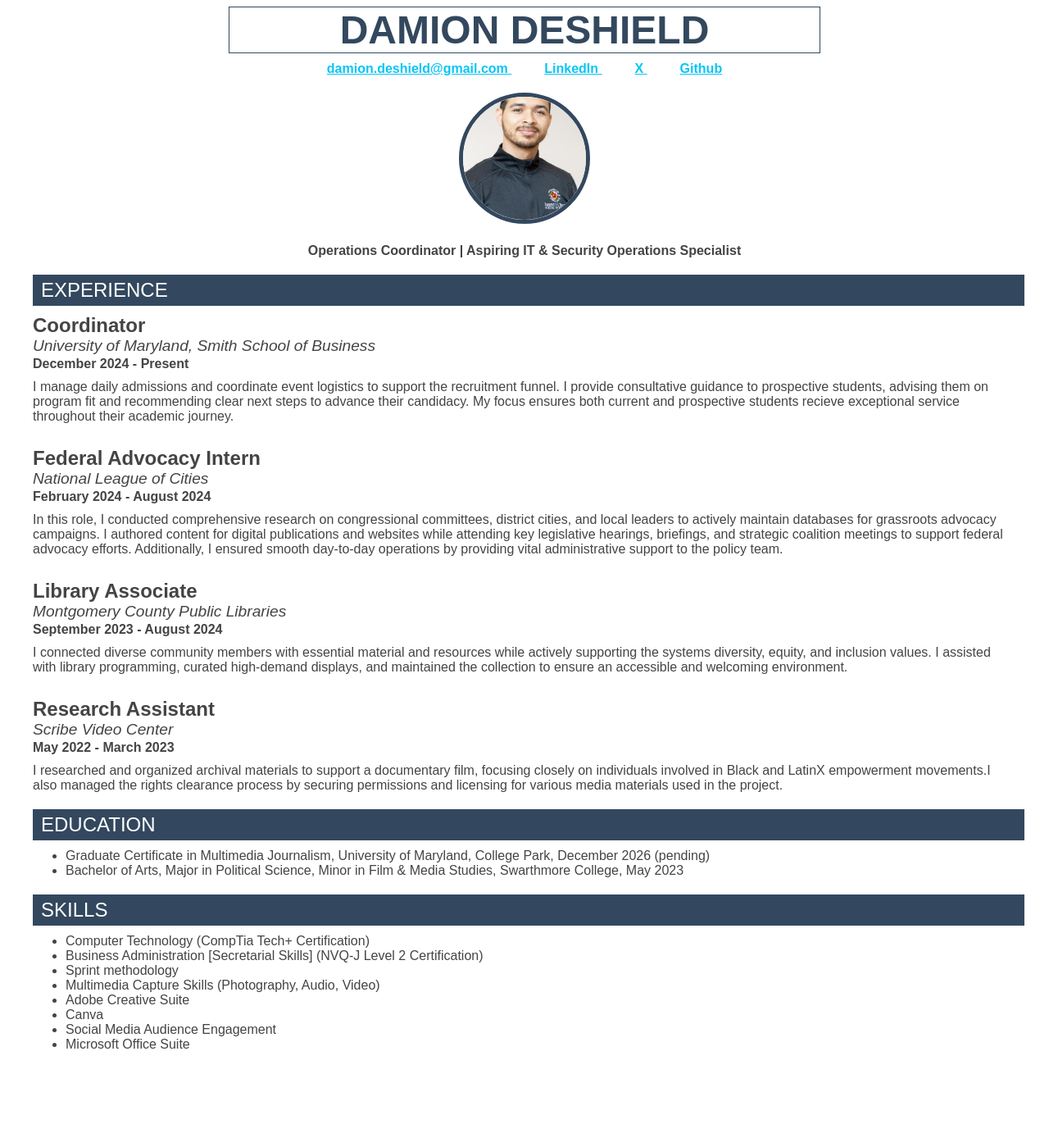
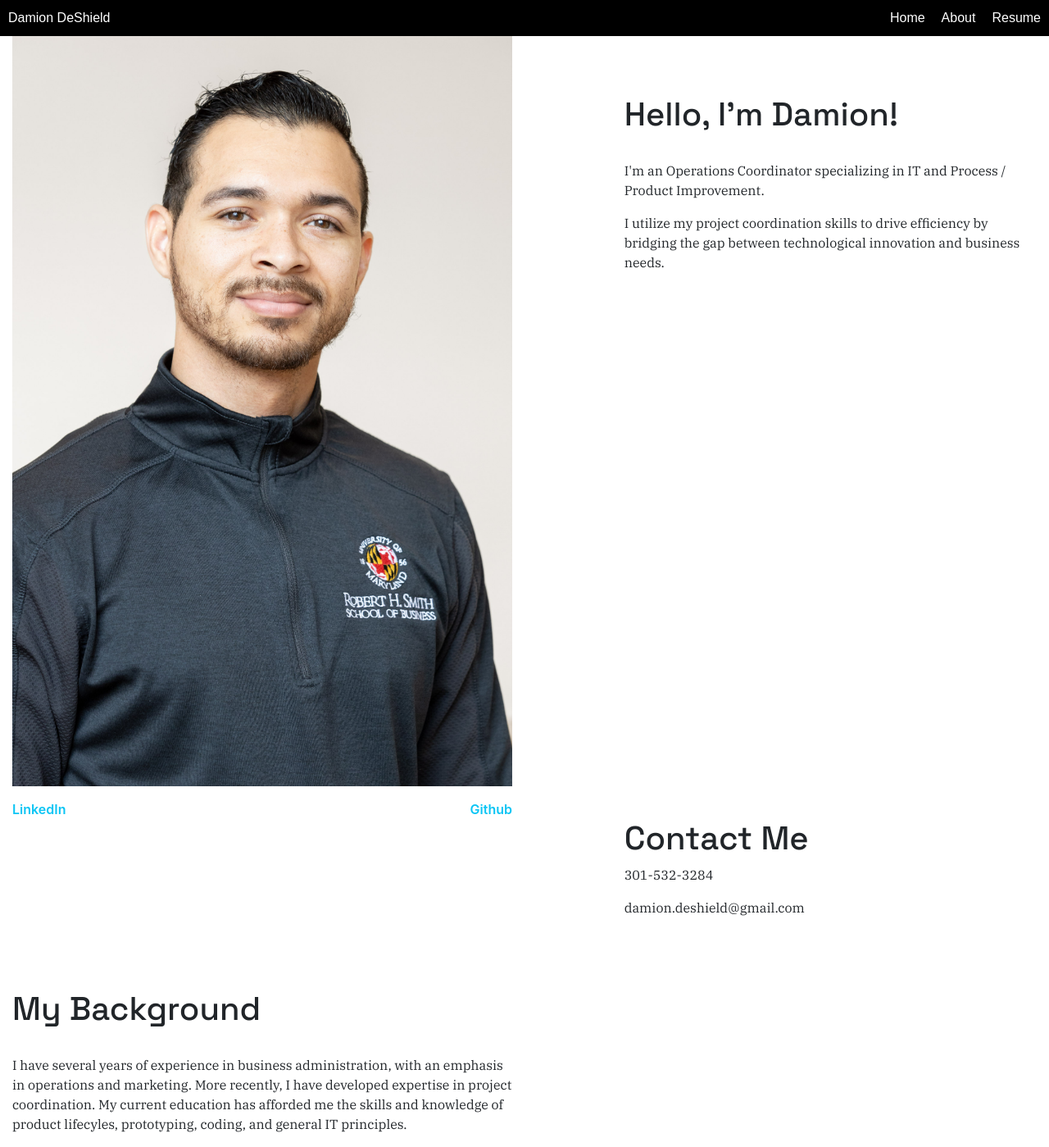
Before and after one commit to DeShield92/Damion-DeShield-Jour652, a plain HTML site: page Resume/index.html in a window 1280 px wide. Shown: the whole page at 82% size. Before the commit the page ends 1341 px from the top, so only its background shows below. Drawn offline with nearby package versions, Linux system fonts and the light colour scheme.

Commit message:
Home Page half update
Home Page half completed.

```diff
--- a/Resume/index.html
+++ b/Resume/index.html
@@ -1,69 +1,73 @@
-<!DOCTYPE html>
+<!doctype html>
 <html lang="en">
-    <Head>
-        <meta charset="UTF-8">
-        <meta name="viewport" content="width=device-width, initial-scale=1.0">
-        <Title> Damion DeShield's Resume </Title>
-        <link href="style.css" rel="stylesheet" type="text/css">
-    </Head>
-     <Body>
-        <!-- I built this myself! -->
-      <Div class="container">
-     <Div>
-            <Div id="name">Damion DeShield</Div>
-     </Div>
-     <Div>
-        <ul class="menu">
-            <li> <a href="https://mail.google.com"target="_blank">damion.deshield@gmail.com </a> </li>
-            <li> <a href="https://linkedin.com/in/damion-deshield-aa-political-science"target="_blank">LinkedIn </a> </li>
-            <li> <a href="https://x.com/DDeShield92"target="_blank">X </a></li>
-            <li> <a href="https://github.com/DeShield92"target="_blank">Github </a> </li>
-        </ul>
-     </Div>
-     <Div id="headshot-container">
-     <img id="headshot" src="./DeShield_Damion-Headshot.jpg" alt="Description">
-     </Div>
-     <Div>
-        <p class="description"> <Div id="title"> Operations Coordinator | Aspiring IT & Security Operations Specialist</Div></p>
-     </Div>
-        <Div class="sectionheader"> Experience </Div>
-         <Div class="jobtitle"> Coordinator</Div>
-          <Div class="organization"> University of Maryland, Smith School of Business </Div>
-           <Div class="date"> December 2024 - Present </Div>
-            <p class="description"> I manage daily admissions and coordinate event logistics to support the recruitment funnel. I provide consultative guidance to prospective students, advising them on program fit and recommending clear next steps to advance their candidacy. My focus ensures both current and prospective students recieve exceptional service throughout their academic journey.</p> <br>
-         <Div class="jobtitle"> Federal Advocacy Intern </Div>
-          <Div class="organization"> National League of Cities </Div>
-           <Div class="date"> February 2024 - August 2024 </Div>
-            <p class="description"> In this role, I conducted comprehensive research on congressional committees, district cities, and local leaders to actively maintain databases for grassroots advocacy campaigns. I authored content for digital publications and websites while attending key legislative hearings, briefings, and strategic coalition meetings to support federal advocacy efforts. Additionally, I ensured smooth day-to-day operations by providing vital administrative support to the policy team. </p> <br>
-         <Div class="jobtitle"> Library Associate </Div>
-          <Div class="organization"> Montgomery County Public Libraries </Div>
-           <Div class="date"> September 2023 - August 2024 </Div>
-            <p class="description"> I connected diverse community members with essential material and resources while actively supporting the systems diversity, equity, and inclusion values. I assisted with library programming, curated high-demand displays, and maintained the collection to ensure an accessible and welcoming environment. </p> <br>
-         <Div class="jobtitle"> Research Assistant </Div>
-          <Div class="organization"> Scribe Video Center </Div>
-           <Div class="date"> May 2022 - March 2023 </Div>
-            <p class="description"> I researched and organized archival materials to support a documentary film, focusing closely on individuals involved in Black and LatinX empowerment movements.I also managed the rights clearance process by securing permissions and licensing for various media materials used in the project. </p>
-        </H2>
-     <Div>
-        <Div class="sectionheader"> Education </Div>
-         <ul id="degrees">
-           <li> Graduate Certificate in Multimedia Journalism, University of Maryland, College Park, December 2026 (pending) </li>
-           <li> Bachelor of Arts, Major in Political Science, Minor in Film & Media Studies, Swarthmore College, May 2023</li>
-         </ul>
-     </Div>
-     <Div>
-        <Div class="sectionheader"> Skills </Div>
-         <ul id="do">
-            <li> Computer Technology (CompTia Tech+ Certification) </li>
-            <li> Business Administration [Secretarial Skills] (NVQ-J Level 2 Certification) </li>
-            <li> Sprint methodology</li>
-            <li> Multimedia Capture Skills (Photography, Audio, Video) </li>
-            <li> Adobe Creative Suite </li>
-            <li> Canva </li>
-            <li> Social Media Audience Engagement </li>
-            <li> Microsoft Office Suite </li>
-         </ul>
-     </Div>
-     </Div>
-     </Body>
+  <head>
+    <!-- Required meta tags -->
+    <meta charset="utf-8">
+    <meta name="viewport" content="width=device-width, initial-scale=1, shrink-to-fit=no">
+
+    <!-- Bootstrap CSS -->
+    <link rel="stylesheet" href="https://cdn.jsdelivr.net/npm/bootstrap@4.1.3/dist/css/bootstrap.min.css" integrity="sha384-MCw98/SFnGE8fJT3GXwEOngsV7Zt27NXFoaoApmYm81iuXoPkFOJwJ8ERdknLPMO" crossorigin="anonymous">
+    <!-- Google Fonts -->
+    <link rel="preconnect" href="https://fonts.googleapis.com">
+    <link rel="preconnect" href="https://fonts.gstatic.com" crossorigin>
+    <link href="https://fonts.googleapis.com/css2?family=Space+Grotesk:wght@300..700&display=swap" rel="stylesheet">
+    <link rel="preconnect" href="https://fonts.googleapis.com">
+    <link rel="preconnect" href="https://fonts.gstatic.com" crossorigin>
+    <link href="https://fonts.googleapis.com/css2?family=IBM+Plex+Serif:ital,wght@0,100;0,200;0,300;0,400;0,500;0,600;0,700;1,100;1,200;1,300;1,400;1,500;1,600;1,700&family=Space+Grotesk:wght@300..700&display=swap" rel="stylesheet">
+    <!-- Created CSS Stylesheet -->
+    <link href="style.css" rel="stylesheet" type="text/css">
+    <title> Damion DeShield Home </title>
+  </head>
+  <body>
+     <!-- Masthead -->
+      <nav>
+      <a href="index.html" id="nametitle"> Damion DeShield </a>
+      <a href="index.html" id="navtitle"> Home </a>
+      <a href="about.html" id="navtitle"> About </a>
+      <a href="resume.html" id="navtitle"> Resume </a>
+      </nav>
+      <!-- Headshot -->
+      <div class="container-fluid">
+        <div class="row">
+          <div class="col-sm-6">
+        <img src="DeShield_Damion-Headshot.jpg" alt="Damion DeShield" width="100%">
+          </div>
+          <div class="col-sm-5 offset-sm-1">
+          <br> <br> <br> <h1> Hello, I'm Damion! </h1> <br>
+           <p> I'm an Operations Coordinator specializing in IT and Process / Product Improvement. </p>
+           <p> I utilize my project coordination skills to drive efficiency by bridging the gap between technological innovation and business needs. </p>
+        </div>
+        </div>
+        <!-- Social Links -->
+          <div class="row mt-3">
+            <div class="col-sm-6">
+              <div class="d-flex justify-content-between">
+              <a href="https://linkedin.com/in/damion-deshield-aa-political-science"target="_blank">LinkedIn </a>
+              <a href="https://github.com/DeShield92"target="_blank">Github </a>
+             </div>
+            </div>
+          </div>
+        <!-- Contact Information -->
+         <div class="row">
+            <div class="col-sm-5 offset-sm-7">
+              <h1> Contact Me </h1>
+              <p> 301-532-3284 </p>
+              <p> damion.deshield@gmail.com</p>
+            </div>
+          </div>
+        <!-- My Background -->
+          <div class="row">
+            <div class="col-sm-6">
+             <br> <br> <br> <h1> My Background </h1> <br>
+              <p> I have several years of experience in business administration, with an emphasis in operations and marketing. More recently, I have developed expertise in project coordination. My current education has afforded me the skills and knowledge of product lifecyles, prototyping, coding, and general IT principles. </p>
+            </div>
+      </div>
+
+
+    <!-- Optional JavaScript -->
+    <!-- jQuery first, then Popper.js, then Bootstrap JS -->
+    <script src="https://code.jquery.com/jquery-3.3.1.slim.min.js" integrity="sha384-q8i/X+965DzO0rT7abK41JStQIAqVgRVzpbzo5smXKp4YfRvH+8abtTE1Pi6jizo" crossorigin="anonymous"></script>
+    <script src="https://cdn.jsdelivr.net/npm/popper.js@1.14.3/dist/umd/popper.min.js" integrity="sha384-ZMP7rVo3mIykV+2+9J3UJ46jBk0WLaUAdn689aCwoqbBJiSnjAK/l8WvCWPIPm49" crossorigin="anonymous"></script>
+    <script src="https://cdn.jsdelivr.net/npm/bootstrap@4.1.3/dist/js/bootstrap.min.js" integrity="sha384-ChfqqxuZUCnJSK3+MXmPNIyE6ZbWh2IMqE241rYiqJxyMiZ6OW/JmZQ5stwEULTy" crossorigin="anonymous"></script>
+  </body>
 </html>
--- a/Resume/style.css
+++ b/Resume/style.css
@@ -1,6 +1,6 @@
 /* styles for my resume */
 
-body {
+#resumebody {
      font-family: Arial, sans-serif;
      color: #444;
      font-size: 1;
@@ -127,3 +127,47 @@ a:visited {
 a:hover {
     color: #33485e;
 }
+
+/* Non-Resume Pages */
+
+h1 {
+    font-family: "Space Grotesk", sans-serif;
+}
+
+h2 {
+    font-family: "Space Grotesk", sans-serif;
+}
+
+p {
+    font-family: "IBM Plex Serif", serif;
+}
+
+nav {
+    display: flex;
+    gap: 20px;
+    justify-content: flex-end;
+}
+
+
+nav {
+    background-color: #000;
+    text-align: center;
+    padding: 10px;
+}
+
+a#navtitle {
+    font-size: 1rem;
+    color: #fff;
+    font-family: "Arial", sans-serif;
+    font-weight: 500;
+    text-decoration: none;
+}
+
+a#nametitle {
+    font-size: 1rem;
+    color: #fff;
+    font-family: "Arial", sans-serif;
+    font-weight: 500;
+    text-decoration: none;
+    margin-right: auto;
+}
```
Also changed, not shown: Resume/about.html (added, +36 -0 lines), Resume/resume.html (added, +94 -0 lines), Resume/DD photo.JPG.webp (added), Resume/thumbnail_3CC Damion at desk.jpg (added).
